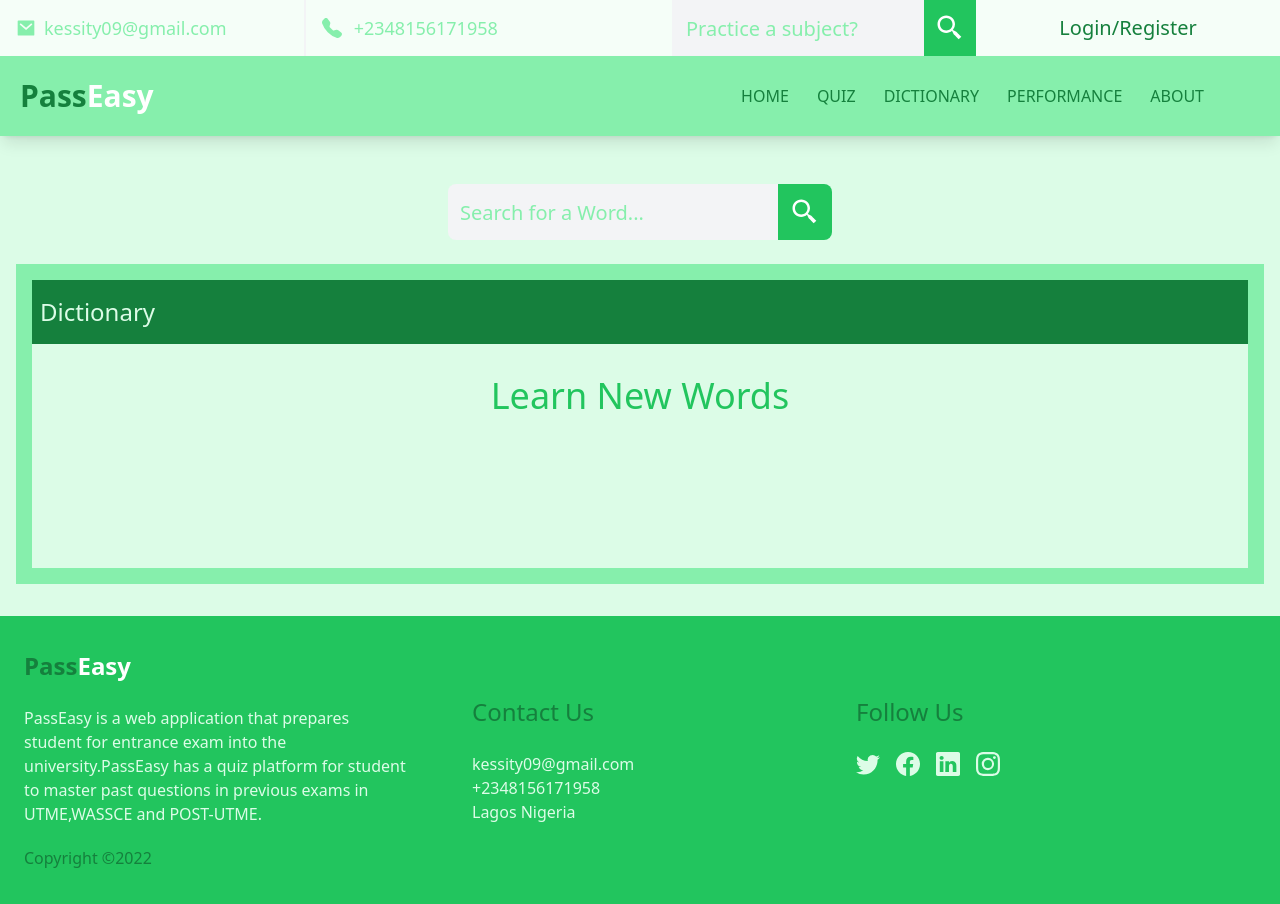
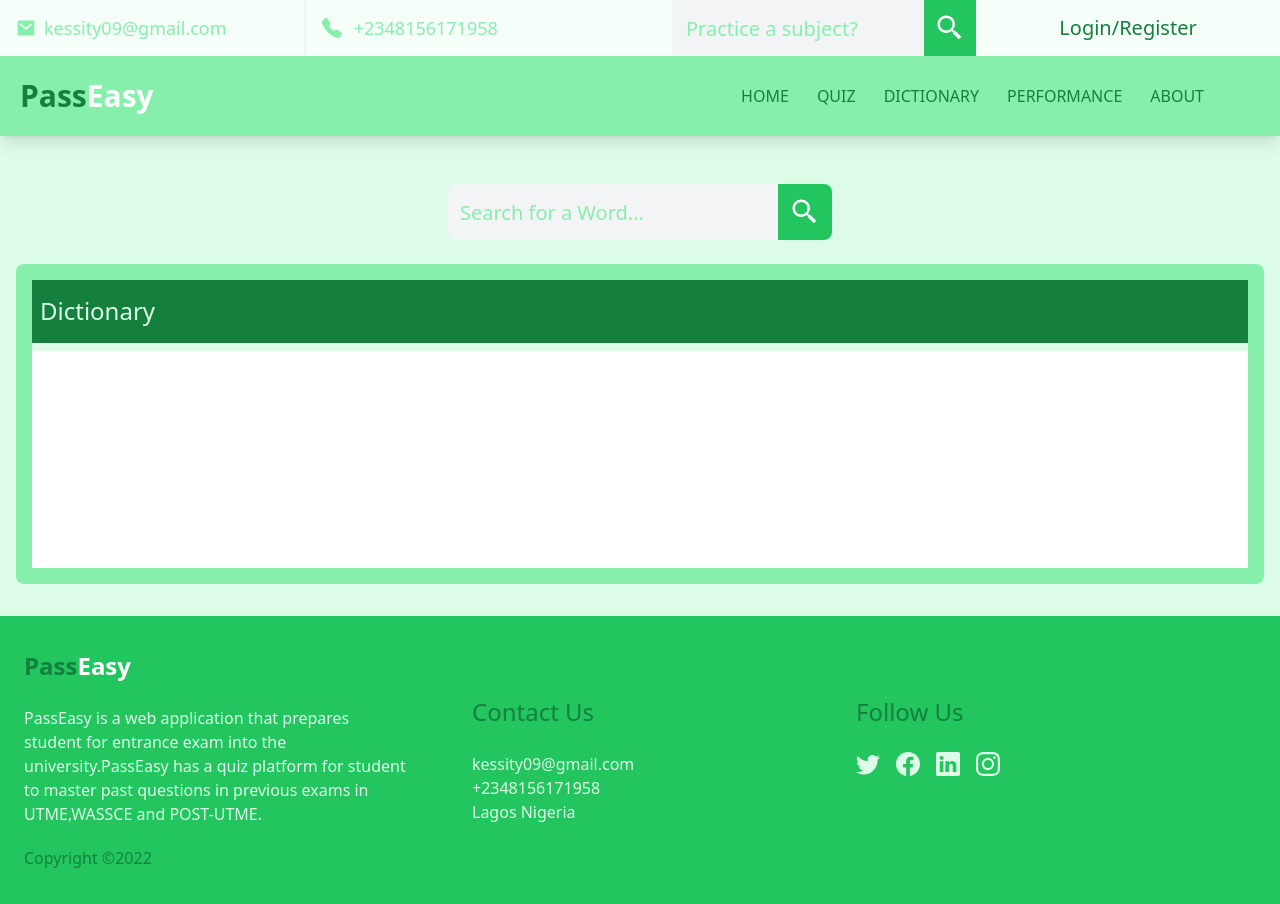
Before and after one commit to KINGSLEYEHAPA/pass-easy-stutern-personal-project, a React (Create React App) app: page /dictionary in a window 1280 px wide. Built offline with nearby package versions, Linux system fonts and the light colour scheme.

Commit message:
Working on dictionary page

```diff
--- a/src/components/Dictionary.jsx
+++ b/src/components/Dictionary.jsx
@@ -1,7 +1,8 @@
-import React from "react";
+import React, { useState } from "react";
 import { BiSearchAlt2 } from "react-icons/bi";
 
 const Dictionary = () => {
+  const [wordSearched, setWordSearched] = useState(true);
   return (
     <div className="mt-52 lg:mt-[8.5rem] flex flex-col justify-start items-center min-h-[30rem] bg-green-100 p-4 gap-6">
       <div className="h-14 w-96 flex justify-start items-center mt-8">
@@ -17,15 +18,20 @@ const Dictionary = () => {
           </span>
         </div>
       </div>
-      <div className=" w-full h-[40rem] ssm:w-full ssm:h-80 bg-green-300 p-4 ">
-        <div className="w-full h-full bg-green-100 flex flex-col justify-start items-center gap-8">
+      <div className=" w-full h-[40rem] ssm:w-full ssm:h-80 bg-green-300 p-4 rounded-lg">
+        <div className="w-full h-full bg-green-100 flex flex-col justify-start items-center gap-2">
           <div className="flex  justify-start items-center h-16 bg-green-700 w-full p-2">
             <h1 className="text-green-100 text-xl ssm:text-2xl">Dictionary</h1>
           </div>
-          <div>
-            {" "}
-            <h2 className="text-green-500 text-4xl">Learn New Words</h2>
-          </div>
+          {!wordSearched && (
+            <div>
+              {" "}
+              <h2 className="text-green-500 text-4xl mt-10">Learn New Words</h2>
+            </div>
+          )}
+          {wordSearched && (
+            <div className="bg-white w-full h-[33rem] ssm:h-56"></div>
+          )}
         </div>
       </div>
     </div>
```
